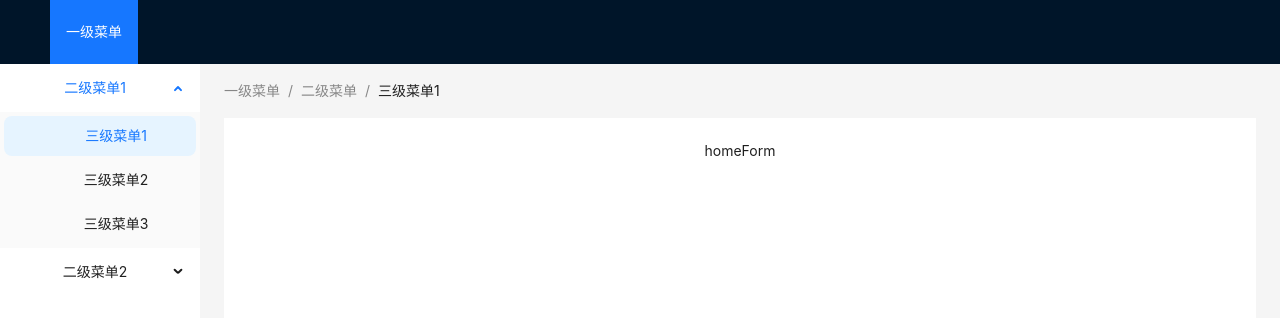
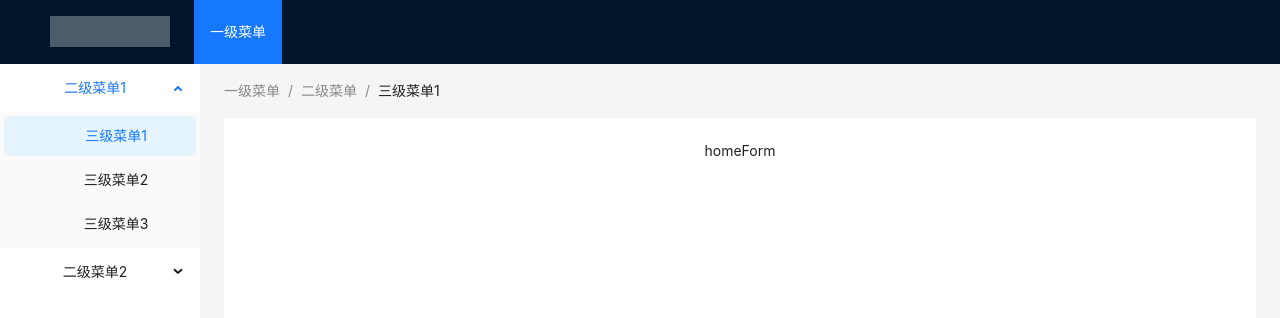
Before and after one commit to yepeifu/yepeifu.github.io, a React app: page /#/home/form in a window 1280 px wide. Shown: the top 318 px of the page. Built offline with nearby package versions, Linux system fonts and the light colour scheme.

Commit message:
init layout

```diff
--- a/src/pages/home/index.js
+++ /dev/null
@@ -1,115 +0,0 @@
-import { LaptopOutlined, NotificationOutlined, UserOutlined } from '@ant-design/icons';
-import { Breadcrumb, Layout, Menu, theme, Skeleton } from 'antd';
-import React, { useEffect, Suspense } from 'react';
-import { HashRouter } from 'react-router-dom';
-import { renderRoutes } from 'react-router-config'
-import Nav from "@/components/Nav"; //面包屑导航组件
-const { Header, Content, Sider } = Layout;
-const topNav = [
-    {
-        label: "一级菜单", key: "11"
-    }
-]
-const leftNav = [
-    {
-        label: "二级菜单1",
-        key: "21",
-        children: [
-            { label: "三级菜单1", key: "/home/form", },
-            { label: "三级菜单2", key: "32" },
-            { label: "三级菜单3", key: "33" }
-        ]
-    },
-    {
-        label: "二级菜单2",
-        key: "212",
-        children: [
-            { label: "三级菜单12", key: "312" },
-            { label: "三级菜单22", key: "322" },
-            { label: "三级菜单32", key: "332" }
-        ]
-    },
-
-]
-
-const defaultSelectedKeys = ['11']
-const defaultSelectedKeysE = ['/home/form']
-const openKeys = ['21']
-const LayoutPage = (props) => {
-    const { route } = props
-    // 添加默认歌曲ID(本地存储默认歌曲id)
-    useEffect(() => {
-        console.log('初始化')
-    }, [])
-    useEffect(() => {
-        return () => {
-            console.log('卸载')
-        }
-    }, [])
-    // 本地存储读取歌曲列表ID
-    useEffect(() => {
-        console.log('更新dispatch')
-    }, [])
-    const {
-        token: { colorBgContainer },
-    } = theme.useToken();
-    const handleClick = (e) => {
-        props.history.push(e.key)
-
-    }
-    const onOpenChange = (keys) => {
-        console.log(keys)
-
-    }
-    return (
-        <Layout>
-            <Header className="header">
-                <div className="logo" />
-                <Menu theme="dark" mode="horizontal" defaultSelectedKeys={defaultSelectedKeys} items={topNav} />
-            </Header>
-            <Layout>
-                <Sider
-                    width={200}
-                    style={{
-                        background: colorBgContainer,
-                    }}
-                >
-                    <Menu
-                        mode="inline"
-                        defaultSelectedKeys={defaultSelectedKeysE}
-                        defaultOpenKeys={openKeys}
-                        style={{
-                            height: '100%',
-                            borderRight: 0,
-                        }}
-                        items={leftNav}
-                        onClick={handleClick}
-                        onOpenChange={onOpenChange}
-                    />
-                </Sider>
-                <Layout
-                    style={{
-                        padding: '0 24px 24px',
-                    }}
-                >
-                    {/* 面包屑 */}
-                    <Nav />
-                    <Content
-                        style={{
-                            padding: 24,
-                            margin: 0,
-                            minHeight: 280,
-                            background: colorBgContainer,
-                        }}
-                    >
-
-                        <HashRouter>
-                            <Suspense fallback={<Skeleton active />}>{renderRoutes(route.routes)}</Suspense>
-                        </HashRouter>
-                    </Content>
-                </Layout>
-            </Layout>
-        </Layout>
-    );
-};
-export default LayoutPage;
--- /dev/null
+++ b/src/pages/layout/Layout.less
@@ -0,0 +1,9 @@
+.header {
+    .logo {
+        float: left;
+        width: 120px;
+        height: 31px;
+        margin: 16px 24px 16px 0;
+        background: rgba(255, 255, 255, 0.3);
+    }
+}
--- a/src/pages/layout/index.js
+++ b/src/pages/layout/index.js
@@ -1,28 +1,41 @@
 import { LaptopOutlined, NotificationOutlined, UserOutlined } from '@ant-design/icons';
-import { Breadcrumb, Layout, Menu, theme } from 'antd';
-import React, { useEffect } from 'react';
+import { Breadcrumb, Layout, Menu, theme, Skeleton } from 'antd';
+import React, { useEffect, Suspense } from 'react';
+import { HashRouter } from 'react-router-dom';
+import { renderRoutes } from 'react-router-config'
+import "./Layout.less"
+import Nav from "@/components/Nav"; //面包屑导航组件
 const { Header, Content, Sider } = Layout;
-const items1 = ['1', '2', '3'].map((key) => ({
-    key,
-    label: `nav ${key}`,
-}));
-const items2 = [UserOutlined, LaptopOutlined, NotificationOutlined].map((icon, index) => {
-    const key = String(index + 1);
-    return {
-        key: `sub${key}`,
-        icon: React.createElement(icon),
-        label: `subnav ${key}`,
-        children: new Array(4).fill(null).map((_, j) => {
-            const subKey = index * 4 + j + 1;
-            return {
-                key: subKey,
-                label: `option${subKey}`,
-            };
-        }),
-    };
-});
-
+const topNav = [
+    {
+        label: "一级菜单", key: "11"
+    }
+]
+const leftNav = [
+    {
+        label: "二级菜单1",
+        key: "21",
+        children: [
+            { label: "三级菜单1", key: "/home/form", },
+            { label: "三级菜单2", key: "32" },
+            { label: "三级菜单3", key: "33" }
+        ]
+    },
+    {
+        label: "二级菜单2",
+        key: "212",
+        children: [
+            { label: "三级菜单12", key: "312" },
+            { label: "三级菜单22", key: "322" },
+            { label: "三级菜单32", key: "332" }
+        ]
+    },
+]
+const defaultSelectedKeys = ['11']
+const defaultSelectedKeysE = ['/home/form']
+const openKeys = ['21']
 const LayoutPage = (props) => {
+    const { route } = props
     // 添加默认歌曲ID(本地存储默认歌曲id)
     useEffect(() => {
         console.log('初始化')
@@ -40,14 +53,18 @@ const LayoutPage = (props) => {
         token: { colorBgContainer },
     } = theme.useToken();
     const handleClick = (e) => {
-        props.history.push("/home/form")
+        props.history.push(e.key)
+
+    }
+    const onOpenChange = (keys) => {
+        console.log(keys)
 
     }
     return (
         <Layout>
             <Header className="header">
                 <div className="logo" />
-                <Menu theme="dark" mode="horizontal" defaultSelectedKeys={['2']} items={items1} />
+                <Menu theme="dark" mode="horizontal" defaultSelectedKeys={defaultSelectedKeys} items={topNav} />
             </Header>
             <Layout>
                 <Sider
@@ -58,14 +75,15 @@ const LayoutPage = (props) => {
                 >
                     <Menu
                         mode="inline"
-                        defaultSelectedKeys={['1']}
-                        defaultOpenKeys={['sub1']}
+                        defaultSelectedKeys={defaultSelectedKeysE}
+                        defaultOpenKeys={openKeys}
                         style={{
                             height: '100%',
                             borderRight: 0,
                         }}
-                        items={items2}
+                        items={leftNav}
                         onClick={handleClick}
+                        onOpenChange={onOpenChange}
                     />
                 </Sider>
                 <Layout
@@ -73,15 +91,8 @@ const LayoutPage = (props) => {
                         padding: '0 24px 24px',
                     }}
                 >
-                    <Breadcrumb
-                        style={{
-                            margin: '16px 0',
-                        }}
-                    >
-                        <Breadcrumb.Item>Home</Breadcrumb.Item>
-                        <Breadcrumb.Item>List</Breadcrumb.Item>
-                        <Breadcrumb.Item>App</Breadcrumb.Item>
-                    </Breadcrumb>
+                    {/* 面包屑 */}
+                    <Nav />
                     <Content
                         style={{
                             padding: 24,
@@ -90,7 +101,10 @@ const LayoutPage = (props) => {
                             background: colorBgContainer,
                         }}
                     >
-                        Content
+
+                        <HashRouter>
+                            <Suspense fallback={<Skeleton active />}>{renderRoutes(route.routes)}</Suspense>
+                        </HashRouter>
                     </Content>
                 </Layout>
             </Layout>
--- a/src/router/index.js
+++ b/src/router/index.js
@@ -1,6 +1,6 @@
 import React from 'react'
 import { Redirect } from 'react-router-dom'
-const Home = React.lazy(() => import('@/pages/home'))
+const Layout = React.lazy(() => import('@/pages/layout'))
 const Login = React.lazy(() => import('@/pages/login'))
 const HomeForm = React.lazy(() => import('@/pages/home/homeForm'))
 const routes = [
@@ -11,7 +11,7 @@ const routes = [
     },
     {
         path: '/home',
-        component: Home,
+        component: Layout,
         routes: [
             {
                 path: '/home',
```
